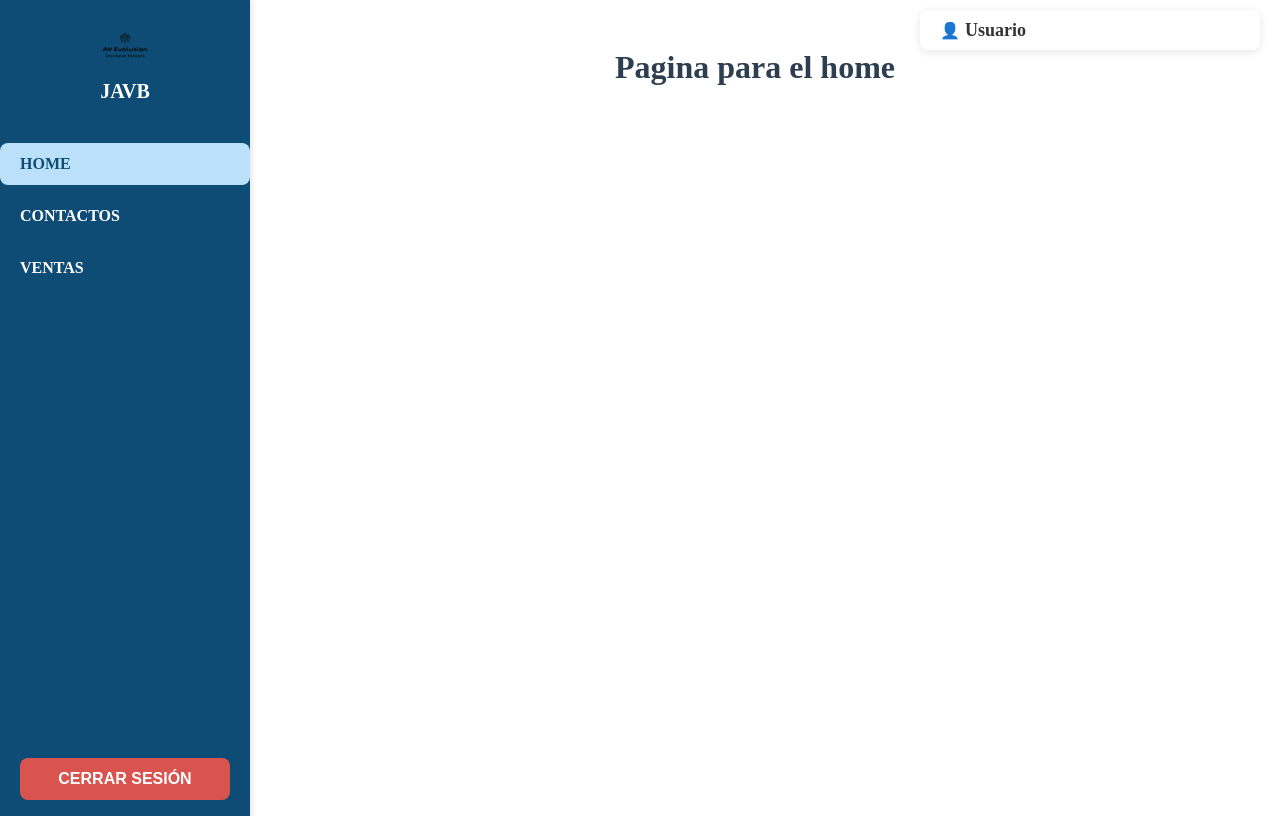
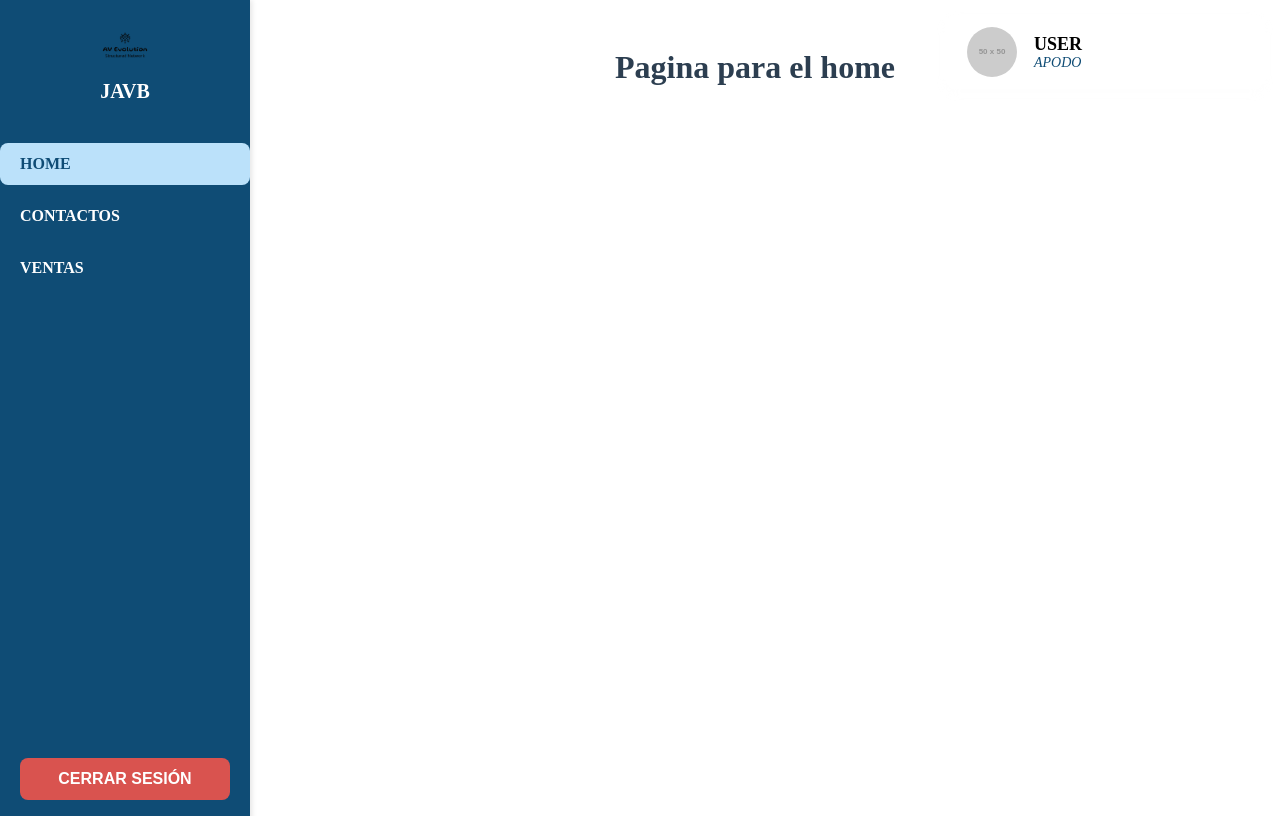
Before and after one commit to Adan2310/frontend-contable, a Vue app: page /home in a window 1280 px wide. Built offline with nearby package versions, Linux system fonts and the light colour scheme; sample sign-in values are in the browser's storage.

Commit message:
datos del usuario cargados

```diff
--- a/src/components/Userbar.vue
+++ b/src/components/Userbar.vue
@@ -2,32 +2,37 @@
 <template>
   <div>
     <!-- Barra de usuario -->
-    <div class="user-bar">
-      <span class="icon">👤</span>
-      <span class="user-name" @click="openUserDialog">
-        {{ nombreUsuario || "Usuario" }}
-      </span>
+    <div class="user-bar" @click="openUserDialog">
+      <img
+        :src="userProfileImage || defaultImage"
+        alt="Imagen de usuario"
+        class="profile-picture"
+      />
+      <div class="user-info">
+        <span class="user-name">{{ nombreUsuario || "USER" }}</span>
+        <span class="user-role">{{ userRole || "APODO" }}</span>
+      </div>
     </div>
 
     <!-- Diálogo de usuario -->
     <div v-if="showDialog" class="dialog-overlay">
       <div class="dialog">
-        <h3>Información del Usuario</h3>
+        <h3 class="dialog-title">Información del Usuario</h3>
         <form @submit.prevent="updateUser">
-          <!-- Mostrar imagen actual si existe -->
-          <div v-if="editableUser.profileImage">
-            <label>Foto de perfil actual:</label>
+          <!-- Imagen de perfil actual -->
+          <div class="form-group">
             <img
-              :src="getFullImageUrl(editableUser.profileImage)"
+              :src="userProfileImage || defaultImage"
               alt="Imagen de perfil"
               class="profile-image-preview"
             />
           </div>
-          <div>
-            <label for="profileImage">Cambiar Foto de perfil:</label>
+          <div class="form-group">
+            <label for="profileImage">Actualizar Foto de Perfil:</label>
             <input type="file" id="profileImage" @change="onFileChange" />
           </div>
-          <div>
+          <!-- Campo de usuario -->
+          <div class="form-group">
             <label for="usuario">Usuario:</label>
             <input
               type="text"
@@ -36,7 +41,8 @@
               required
             />
           </div>
-          <div>
+          <!-- Campo de apodo -->
+          <div class="form-group">
             <label for="apodo">Apodo:</label>
             <input
               type="text"
@@ -45,9 +51,15 @@
               required
             />
           </div>
+          <!-- Botones de acción -->
           <div class="button-group">
-            <button type="submit">Guardar Cambios</button>
-            <button type="button" @click="closeUserDialog">Cerrar</button>
+            <button type="submit" class="save-button">Guardar Cambios</button>
+            <button type="button" @click="deleteUser" class="delete-button">
+              Eliminar Usuario
+            </button>
+            <button type="button" @click="closeUserDialog" class="close-button">
+              Cerrar
+            </button>
           </div>
         </form>
       </div>
@@ -62,7 +74,10 @@ export default {
   data() {
     return {
       showDialog: false,
-      nombreUsuario: "",
+      nombreUsuario: "USER",
+      userRole: "APODO",
+      userProfileImage: "",
+      defaultImage: "https://via.placeholder.com/50", // Imagen predeterminada
       editableUser: {
         usuario: "",
         apodo: "",
@@ -73,20 +88,18 @@ export default {
     };
   },
   created() {
-    const storedUser = localStorage.getItem("usuario")?.replace(/^"|"$/g, "");
-    this.nombreUsuario = storedUser || "Usuario";
+    this.loadUserData();
   },
   methods: {
-    onFileChange(event) {
-      this.profileImage = event.target.files[0];
-    },
-    async openUserDialog() {
+    async loadUserData() {
       try {
         const token = localStorage.getItem("token");
         const userId = localStorage.getItem("id");
 
         if (!userId || !token) {
-          alert("No se encontró el ID del usuario o el token en el almacenamiento local.");
+          console.error(
+            "No se encontró el ID del usuario o el token en el almacenamiento local."
+          );
           return;
         }
 
@@ -97,11 +110,39 @@ export default {
           }
         );
 
-        this.editableUser = response.data; // Carga los datos del usuario
+        this.nombreUsuario = response.data.usuario || "USER";
+        this.userRole = response.data.apodo || "APODO";
+        this.userProfileImage = this.getFullImageUrl(response.data.profileImage);
+        this.editableUser = response.data;
+      } catch (error) {
+        console.error("Error al cargar los datos del usuario:", error);
+      }
+    },
+    async openUserDialog() {
+      try {
+        const token = localStorage.getItem("token");
+        const userId = localStorage.getItem("id");
+
+        if (!userId || !token) {
+          alert(
+            "No se encontró el ID del usuario o el token en el almacenamiento local."
+          );
+          return;
+        }
+
+        const response = await axios.get(
+          `${this.backendUrl}/api/usuario/getbyId/${userId}`,
+          {
+            headers: { Authorization: `Bearer ${token}` },
+          }
+        );
+
+        this.editableUser = response.data;
+        this.userProfileImage = this.getFullImageUrl(response.data.profileImage);
         this.showDialog = true;
       } catch (error) {
         console.error("Error al obtener datos del usuario:", error);
-        alert("No se pudieron cargar los datos del usuario");
+        alert("No se pudieron cargar los datos del usuario.");
       }
     },
     closeUserDialog() {
@@ -110,13 +151,19 @@ export default {
     getFullImageUrl(imagePath) {
       return `${this.backendUrl}${imagePath}`;
     },
+    onFileChange(event) {
+      this.profileImage = event.target.files[0];
+      this.userProfileImage = URL.createObjectURL(this.profileImage);
+    },
     async updateUser() {
       try {
         const token = localStorage.getItem("token");
         const userId = localStorage.getItem("id");
 
         if (!userId || !token) {
-          alert("No se encontró el ID del usuario o el token en el almacenamiento local.");
+          alert(
+            "No se encontró el ID del usuario o el token en el almacenamiento local."
+          );
           return;
         }
 
@@ -127,21 +174,50 @@ export default {
           formData.append("profileImage", this.profileImage);
         }
 
-        await axios.put(`${this.backendUrl}/api/usuario/update/${userId}`, formData, {
-          headers: {
-            Authorization: `Bearer ${token}`,
-            "Content-Type": "multipart/form-data",
-          },
-        });
+        await axios.put(
+          `${this.backendUrl}/api/usuario/update/${userId}`,
+          formData,
+          {
+            headers: {
+              Authorization: `Bearer ${token}`,
+              "Content-Type": "multipart/form-data",
+            },
+          }
+        );
 
-        // Actualizar localStorage
-        localStorage.setItem("usuario", this.editableUser.usuario);
+        this.nombreUsuario = this.editableUser.usuario;
+        this.userRole = this.editableUser.apodo;
 
-        alert("Información actualizada correctamente");
+        alert("Información actualizada correctamente.");
         this.closeUserDialog();
       } catch (error) {
         console.error("Error al actualizar usuario:", error);
-        alert("No se pudo actualizar la información");
+        alert("No se pudo actualizar la información.");
+      }
+    },
+    async deleteUser() {
+      try {
+        const token = localStorage.getItem("token");
+        const userId = localStorage.getItem("id");
+
+        if (!userId || !token) {
+          alert(
+            "No se encontró el ID del usuario o el token en el almacenamiento local."
+          );
+          return;
+        }
+
+        await axios.delete(`${this.backendUrl}/api/usuario/delete/${userId}`, {
+          headers: { Authorization: `Bearer ${token}` },
+        });
+
+        alert("Usuario eliminado correctamente.");
+
+        localStorage.clear();
+        this.$router.push("/");
+      } catch (error) {
+        console.error("Error al eliminar usuario:", error);
+        alert("No se pudo eliminar el usuario.");
       }
     },
   },
@@ -149,34 +225,51 @@ export default {
 </script>
 
 <style scoped>
+/* Barra de usuario */
 .user-bar {
-  width: 300px;
-  height: 40px;
   display: flex;
   align-items: center;
-  background-color: #ffffff;
-  color: #333333;
-  padding: 0 20px;
-  box-shadow: 0 2px 10px rgba(0, 0, 0, 0.1);
+  background-color: #FFFFFF;
+  padding: 10px 20px;
+  border-radius: 12px;
+  box-shadow: 0 4px 10px rgba(250, 248, 248, 0.1);
+  color: white;
+  cursor: pointer;
   position: fixed;
-  top: 10px;
-  right: 20px;
+  top: 15px;
+  right: 15px;
   z-index: 1000;
-  border-radius: 8px;
+  width: 280px;
+}
+
+.profile-picture {
+  width: 50px;
+  height: 50px;
+  border-radius: 50%;
+  object-fit: cover;
+  margin-right: 15px;
+  border: 2px solid #ffffff;
+}
+
+.user-info {
+  display: flex;
+  flex-direction: column;
+  justify-content: center;
 }
 
 .user-name {
+  font-size: 18px;
   font-weight: bold;
-  font-size: 18px;
-  cursor: pointer;
-  margin-left: 5px;
-  transition: color 0.3s ease;
+  color: black;
 }
 
-.user-name:hover {
-  color: #d3d3d3;
+.user-role {
+  font-size: 14px;
+  color: #0F4C75;
+  font-style: italic;
 }
 
+/* Diálogo */
 .dialog-overlay {
   position: fixed;
   top: 0;
@@ -187,79 +280,110 @@ export default {
   display: flex;
   justify-content: center;
   align-items: center;
+  z-index: 1100;
 }
 
 .dialog {
   background: white;
   padding: 30px;
   border-radius: 12px;
-  box-shadow: 0 4px 20px rgba(0, 0, 0, 0.15);
-  width: 450px;
+  box-shadow: 0 4px 20px rgba(0, 0, 0, 0.25);
+  width: 400px;
   max-width: 90%;
-  max-height: 90vh;
+  max-height: 85vh;
   overflow-y: auto;
 }
 
 .dialog h3 {
-  margin-bottom: 25px;
-  color: #333;
-  font-size: 24px;
-  font-weight: 600;
   text-align: center;
+  margin-bottom: 20px;
+  font-size: 22px;
+  color: #084c75;
+  font-weight: bold;
 }
 
-.dialog form > div {
+/* Imagen de perfil */
+.profile-image-preview {
+  width: 100px;
+  height: 100px;
+  object-fit: cover;
+  border-radius: 50%;
+  display: block;
+  margin: 10px auto;
+  border: 2px solid #084c75;
+  box-shadow: 0 4px 10px rgba(0, 0, 0, 0.1);
+}
+
+/* Grupos de formulario */
+.form-group {
   margin-bottom: 20px;
 }
 
-.dialog label {
+.form-group label {
   display: block;
   margin-bottom: 8px;
-  color: #555;
-  font-weight: 500;
+  color: #333;
+  font-weight: bold;
   font-size: 14px;
 }
 
-.dialog input[type="text"] {
+.form-group input[type="text"],
+.form-group input[type="file"] {
   width: 100%;
-  padding: 10px 12px;
+  padding: 10px;
   border: 1px solid #ddd;
-  border-radius: 6px;
+  border-radius: 8px;
   font-size: 14px;
+  background-color: #f9f9f9;
+  transition: border-color 0.3s ease;
 }
 
-.profile-image-preview {
-  width: 120px;
-  height: 120px;
-  object-fit: cover;
-  border-radius: 50%;
-  display: block;
-  margin: 10px auto 15px;
-  border: 3px solid #f5f5f5;
-  box-shadow: 0 2px 10px rgba(0, 0, 0, 0.1);
+.form-group input[type="text"]:focus,
+.form-group input[type="file"]:focus {
+  border-color: #084c75;
+  outline: none;
 }
 
+/* Botones */
 .button-group {
   display: flex;
-  justify-content: flex-end;
+  justify-content: space-between;
   gap: 10px;
 }
 
-button[type="submit"] {
+button {
+  padding: 10px 15px;
+  border: none;
+  border-radius: 8px;
+  font-size: 14px;
+  cursor: pointer;
+  transition: background-color 0.3s ease;
+}
+
+.save-button {
   background-color: #084c75;
   color: white;
 }
 
-button[type="submit"]:hover {
-  background-color: #083d5e;
+.save-button:hover {
+  background-color: #063952;
 }
 
-button[type="button"] {
-  background-color: #f5f5f5;
+.delete-button {
+  background-color: #ff4d4f;
+  color: white;
+}
+
+.delete-button:hover {
+  background-color: #d12d2f;
+}
+
+.close-button {
+  background-color: #ccc;
   color: #333;
 }
 
-button[type="button"]:hover {
-  background-color: #e5e5e5;
+.close-button:hover {
+  background-color: #b3b3b3;
 }
 </style>
```
